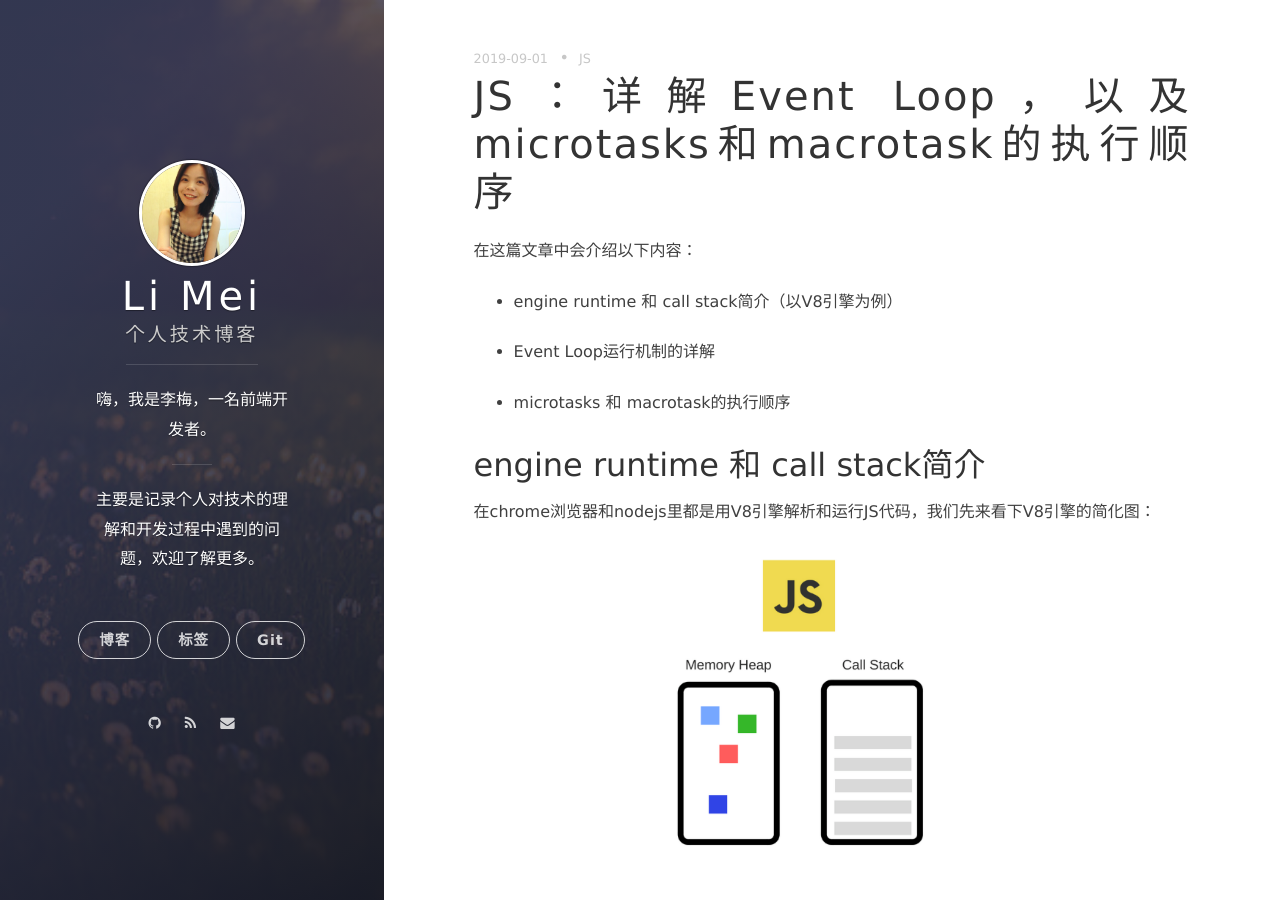
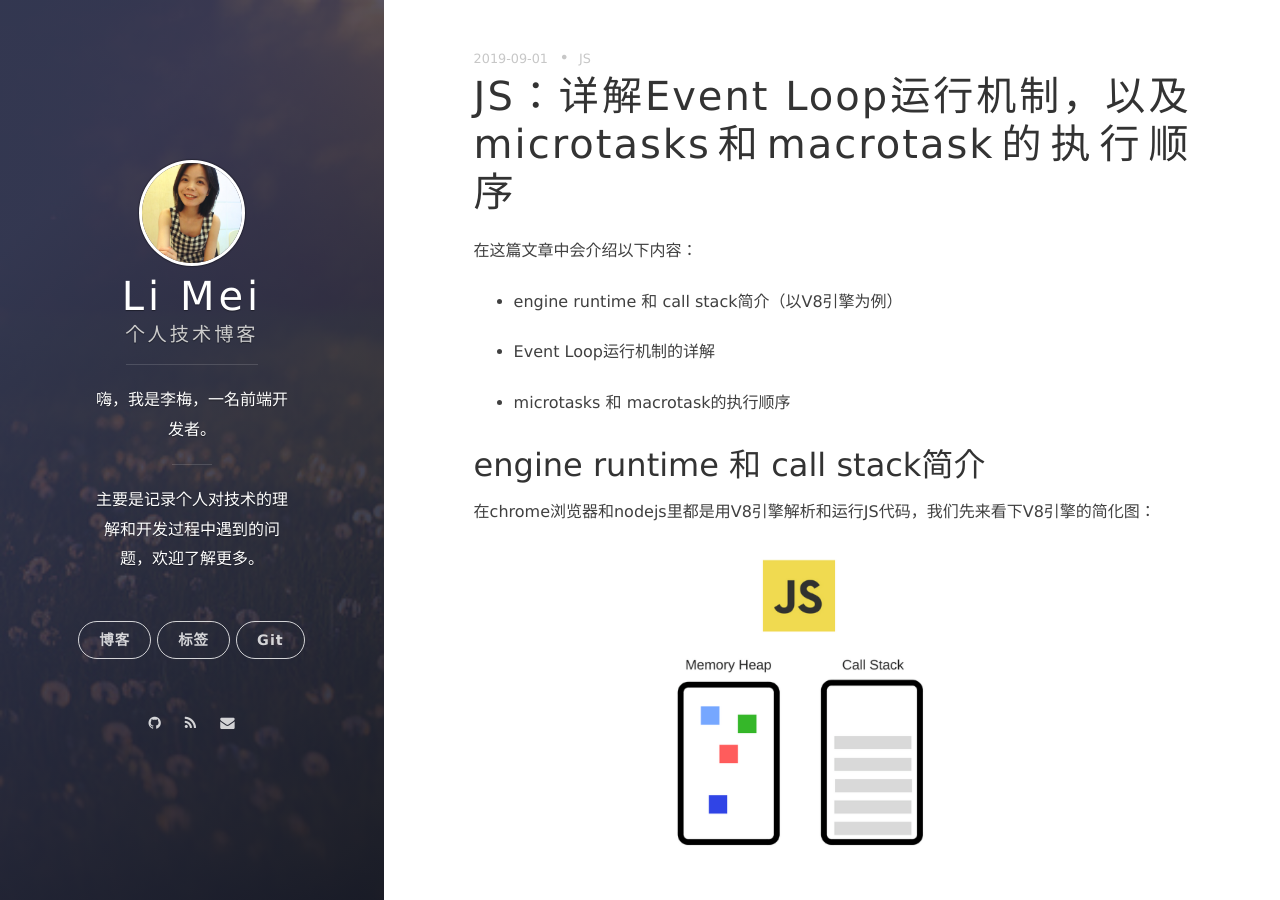
Before and after one commit to LiMeii/LiMeii.github.io, a Jekyll site: the page built from _posts/2019-09-01-js-eventloop.md, in a window 1280 px wide and 900 px high. Built offline with Jekyll 4.4.1, drawn with Linux system fonts in a browser that asks for light colours; nearby versions of some CDN libraries.

Commit message:
update eventloop titile

```diff
--- a/_posts/2019-09-01-js-eventloop.md
+++ b/_posts/2019-09-01-js-eventloop.md
@@ -1,5 +1,5 @@
 ---
-title: JS：详解Event Loop，以及microtasks和macrotask的执行顺序
+title: JS：详解Event Loop运行机制，以及microtasks和macrotask的执行顺序
 tags: JS
 layout: post
 ---
```
